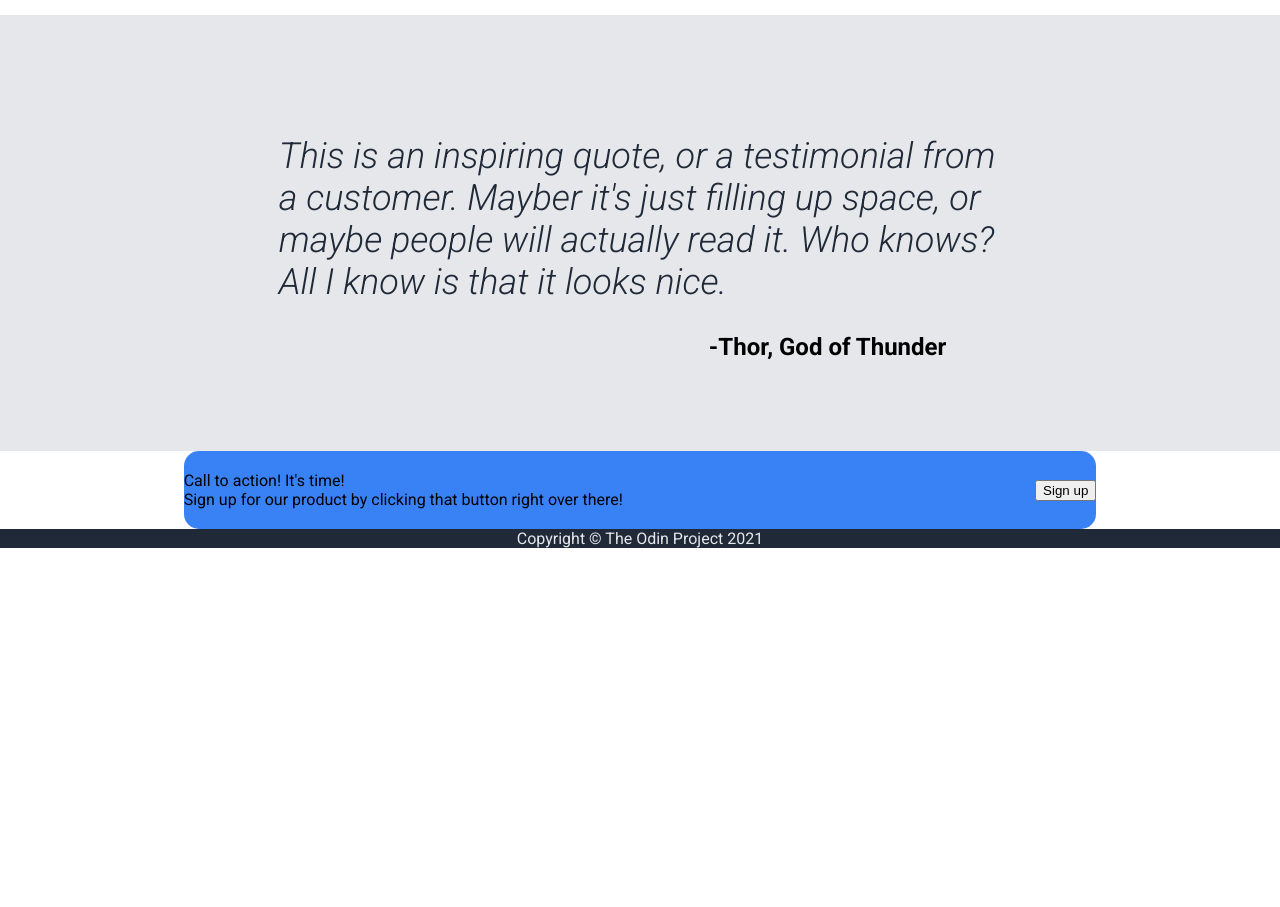
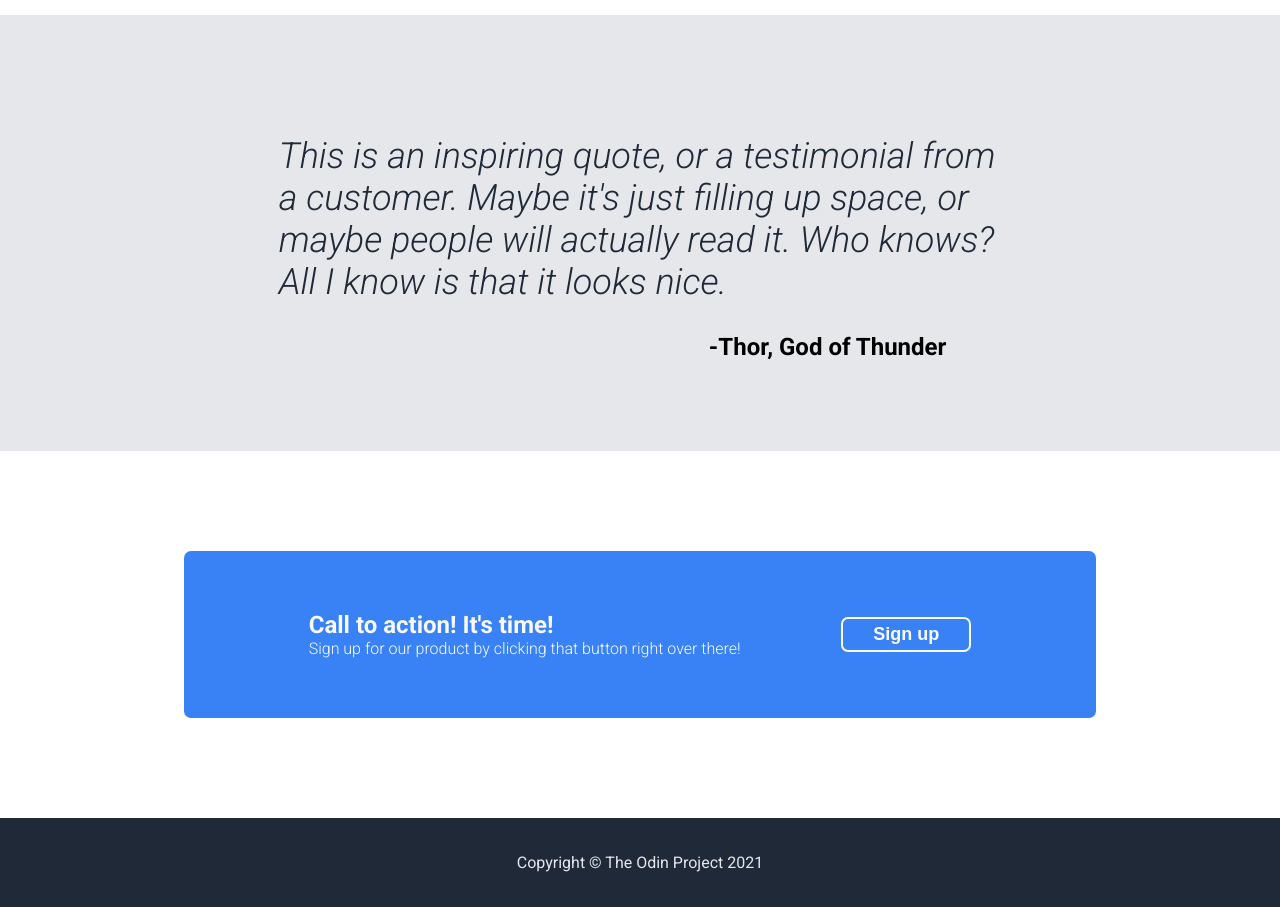
Before and after one commit to JoeCoccia/odin-landing-page, a plain HTML site: page index.html in a window 1280 px wide. Shown: the part 1000-1907 px from the top of the page. Before the commit the page ends 1548 px from the top, so only its background shows below. Drawn offline with Linux system fonts and the light colour scheme.

Commit message:
Launch Version 1.0

```diff
--- a/index.html
+++ b/index.html
@@ -63,7 +63,7 @@
     </div>
     <div class="content-4">
         <div class="quote">
-            This is an inspiring quote, or a testimonial from a customer. Mayber it's just filling up space, or maybe people will actually read it. Who knows? All I know is that it looks nice.
+            This is an inspiring quote, or a testimonial from a customer. Maybe it's just filling up space, or maybe people will actually read it. Who knows? All I know is that it looks nice.
         </div>
         <div class="quote-attribution">
             -Thor, God of Thunder
--- a/style.css
+++ b/style.css
@@ -119,6 +119,8 @@ ul{
     color: #E5E7EB;
     display: flex;
     justify-content: center;
+    padding-top: 35px;
+    padding-bottom: 35px;
 }
 
 .blue-rec{
@@ -184,6 +186,8 @@ ul{
 .content-5{
     display: flex;
     justify-content: center;
+    padding-top: 100px;
+    padding-bottom: 100px;
 }
 
 .c5-right-content{
@@ -196,7 +200,31 @@ ul{
     display: flex;
     justify-content: space-between;
     background-color: #3882F6;
-    border-radius: 15px;
-    padding-top: 20px;
-    padding-bottom: 20px;
+    border-radius: 7px;
+    padding-top: 60px;
+    padding-bottom: 60px;
+    padding-left: 125px;
+    padding-right: 125px;
+    color: #F9FAF8;
+    flex-wrap: wrap;
 }
+
+.c5-button{
+    color: #F9FAF8;
+    background-color: #3882F6;
+    border-radius: 7px;
+    border: 2px solid #F9FAF8;
+    width: 130px;
+    height: 35px;
+    font-size: 18px;
+    font-weight: bold;
+}
+
+.call-to-action{
+    font-size: 24px;
+    font-weight: bold;
+}
+
+.call-to-action-secondary{
+    font-weight: 300;
+}
```
